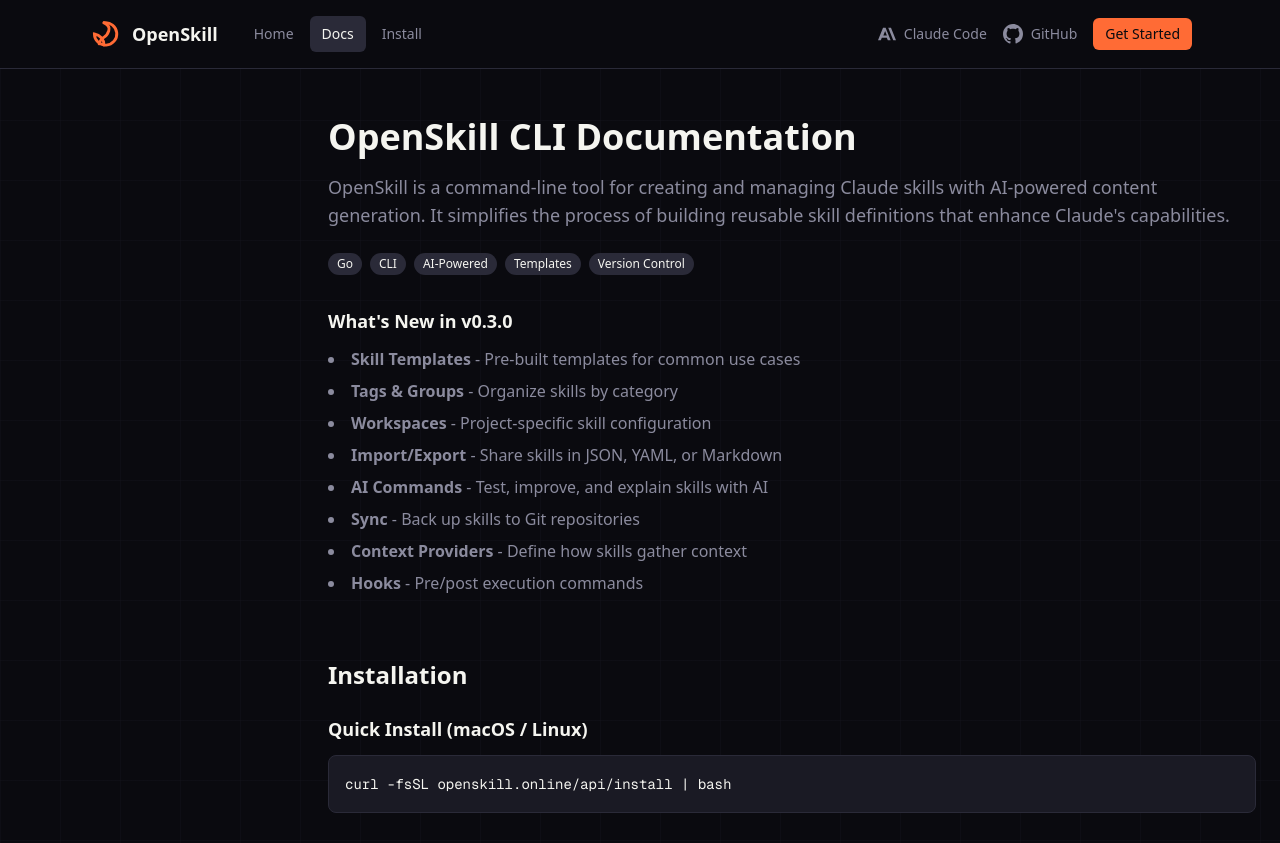
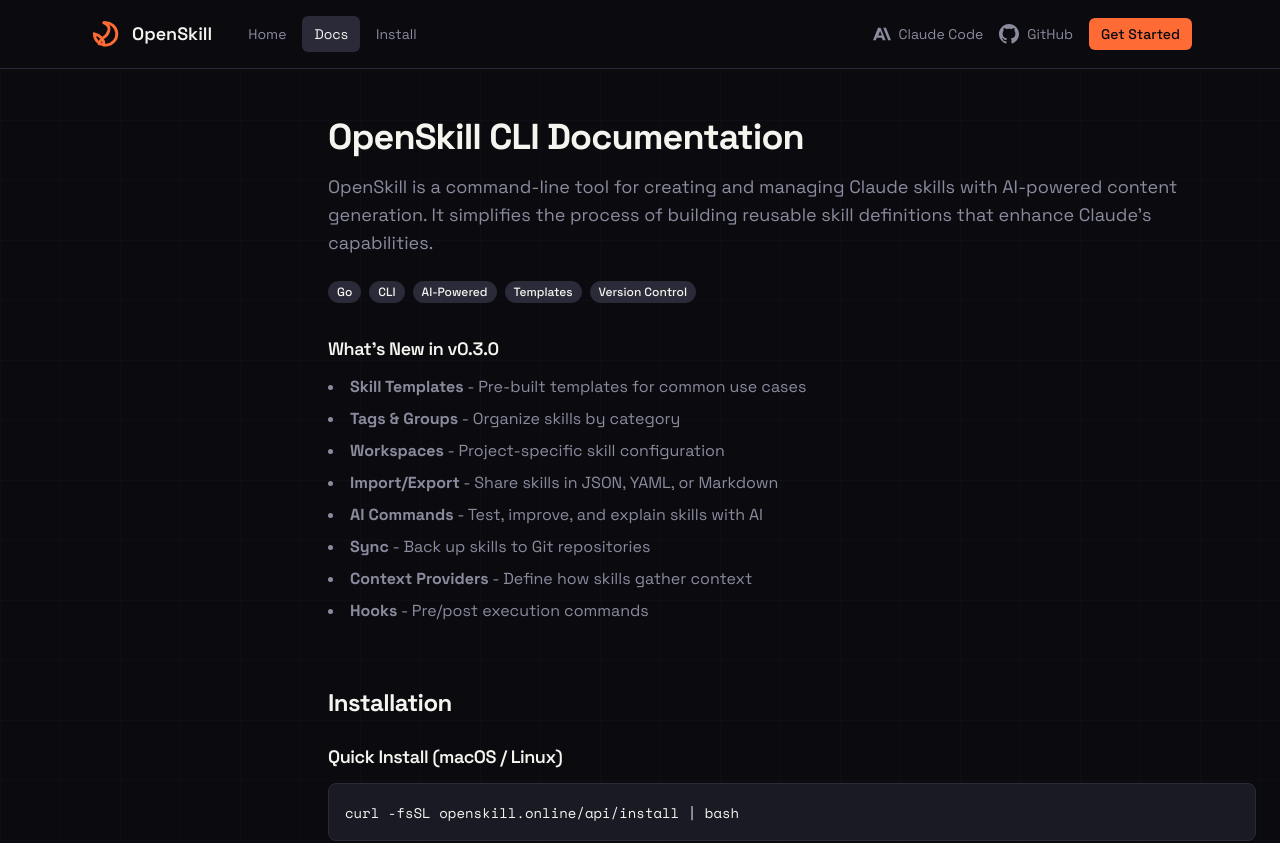
Before and after one commit to Rakshit-gen/openskill-fe, a Next.js app: page /docs in a window 1280 px wide. Shown: the top 843 px of the page. Built offline with nearby package versions, Linux system fonts and the light colour scheme.

Commit message:
fint change

```diff
--- a/src/app/globals.css
+++ b/src/app/globals.css
@@ -6,8 +6,8 @@
 @theme inline {
   --color-background: var(--background);
   --color-foreground: var(--foreground);
-  --font-sans: var(--font-geist-sans);
-  --font-mono: var(--font-geist-mono);
+  --font-sans: var(--font-sans);
+  --font-mono: var(--font-mono);
   --color-sidebar-ring: var(--sidebar-ring);
   --color-sidebar-border: var(--sidebar-border);
   --color-sidebar-accent-foreground: var(--sidebar-accent-foreground);
@@ -97,6 +97,14 @@
   }
   body {
     @apply bg-background text-foreground;
+    font-family: var(--font-sans), system-ui, sans-serif;
+  }
+  h1, h2, h3, h4, h5, h6 {
+    font-family: var(--font-sans), system-ui, sans-serif;
+    @apply font-medium tracking-tight;
+  }
+  code, pre, .font-mono {
+    font-family: var(--font-mono), ui-monospace, monospace;
   }
 }
 
@@ -294,7 +302,7 @@
 
 .terminal-body {
   padding: 24px;
-  font-family: var(--font-geist-mono);
+  font-family: var(--font-mono), ui-monospace, monospace;
 }
 
 /* Code highlighting */
--- a/src/app/layout.tsx
+++ b/src/app/layout.tsx
@@ -1,15 +1,17 @@
 import type { Metadata } from "next";
-import { Geist, Geist_Mono } from "next/font/google";
+import { Space_Grotesk, Space_Mono } from "next/font/google";
 import "./globals.css";
 
-const geistSans = Geist({
-  variable: "--font-geist-sans",
+const spaceGrotesk = Space_Grotesk({
+  variable: "--font-sans",
   subsets: ["latin"],
+  weight: ["300", "400", "500", "600", "700"],
 });
 
-const geistMono = Geist_Mono({
-  variable: "--font-geist-mono",
+const spaceMono = Space_Mono({
+  variable: "--font-mono",
   subsets: ["latin"],
+  weight: ["400", "700"],
 });
 
 export const metadata: Metadata = {
@@ -54,7 +56,7 @@
   return (
     <html lang="en">
       <body
-        className={`${geistSans.variable} ${geistMono.variable} antialiased`}
+        className={`${spaceGrotesk.variable} ${spaceMono.variable} antialiased`}
       >
         {children}
       </body>
```
